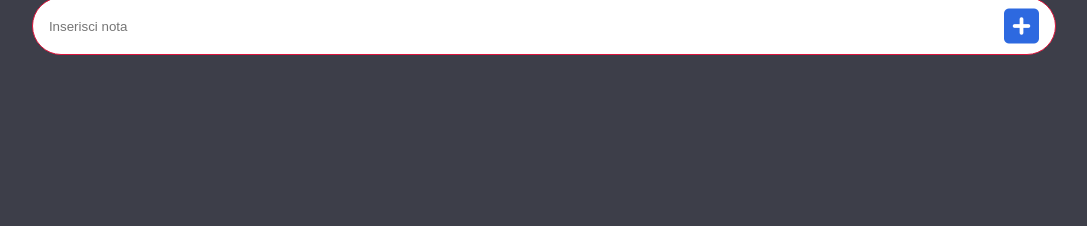
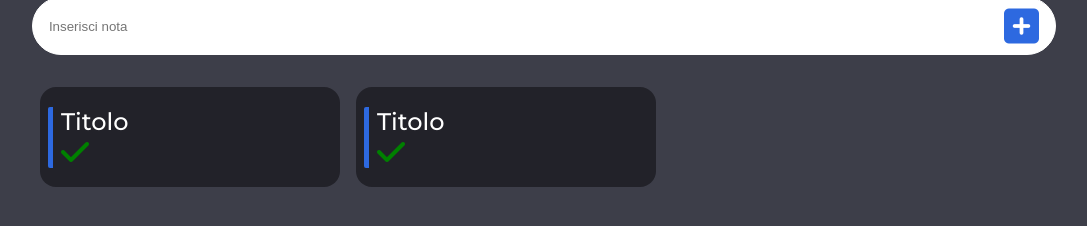
Before and after one commit to manu-devops98/vue-todolist, a plain HTML site: page index.html in a window 1280 px wide. Shown: the part 106-332 px from the top of the page, without its empty margins (96-1183 px from the left). Drawn offline with nearby package versions, Linux system fonts and the light colour scheme.

Commit message:
add box statiche

```diff
--- a/css/style.css
+++ b/css/style.css
@@ -31,7 +31,7 @@ body {
     display: flex;
     justify-content: space-around;
     padding: 0.5em;
-    border: 1px solid crimson;
+    border: 1px solid white;
     border-radius: 3em;
     background-color: white;
 }
@@ -46,3 +46,37 @@ body {
     border-style: none;
     outline: none;
 }
+
+.container-box {
+    display: flex;
+    flex-wrap: wrap;
+}
+
+.box {
+    padding: 0.5em;
+    margin: 2em 0.5em;
+    background-color: #222229;
+    border-radius: 1em;
+    height: 100px;
+    width: 300px;
+    display: flex;
+    justify-content: flex-start;
+    align-items: center;
+}
+
+.box ul {
+    list-style: none;
+    border-left: 5px solid #2D69E0;
+    border-radius: 2px;
+    padding: 0 0.5em;
+}
+
+.box ul li:first-child {
+    font-size: 1.5em;
+    color: white;
+}
+
+.box ul li i {
+    font-size: 2em;
+    color: green;
+}
--- a/index.html
+++ b/index.html
@@ -19,6 +19,20 @@
             <input type="text" placeholder="Inserisci nota">
             <i class="fas fa-plus-square"></i>
         </div>
+        <div class="container-box">
+            <div class="box">
+                <ul>
+                    <li>Titolo</li>
+                    <li><i class="fas fa-check"></i></li>
+                </ul>
+            </div>
+            <div class="box">
+                <ul>
+                    <li>Titolo</li>
+                    <li><i class="fas fa-check"></i></li>
+                </ul>
+            </div>
+        </div>
 
       </div>
 
```
